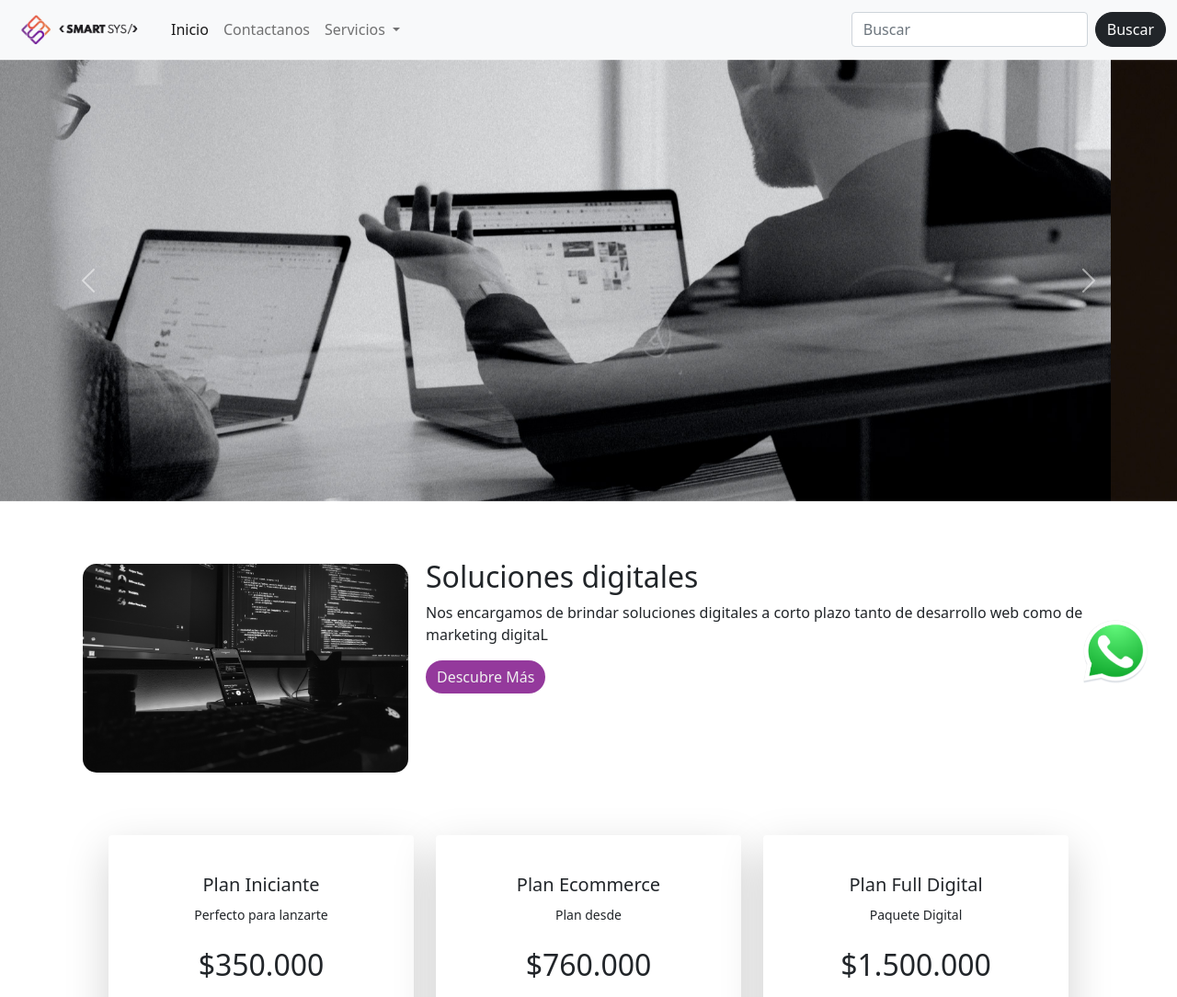
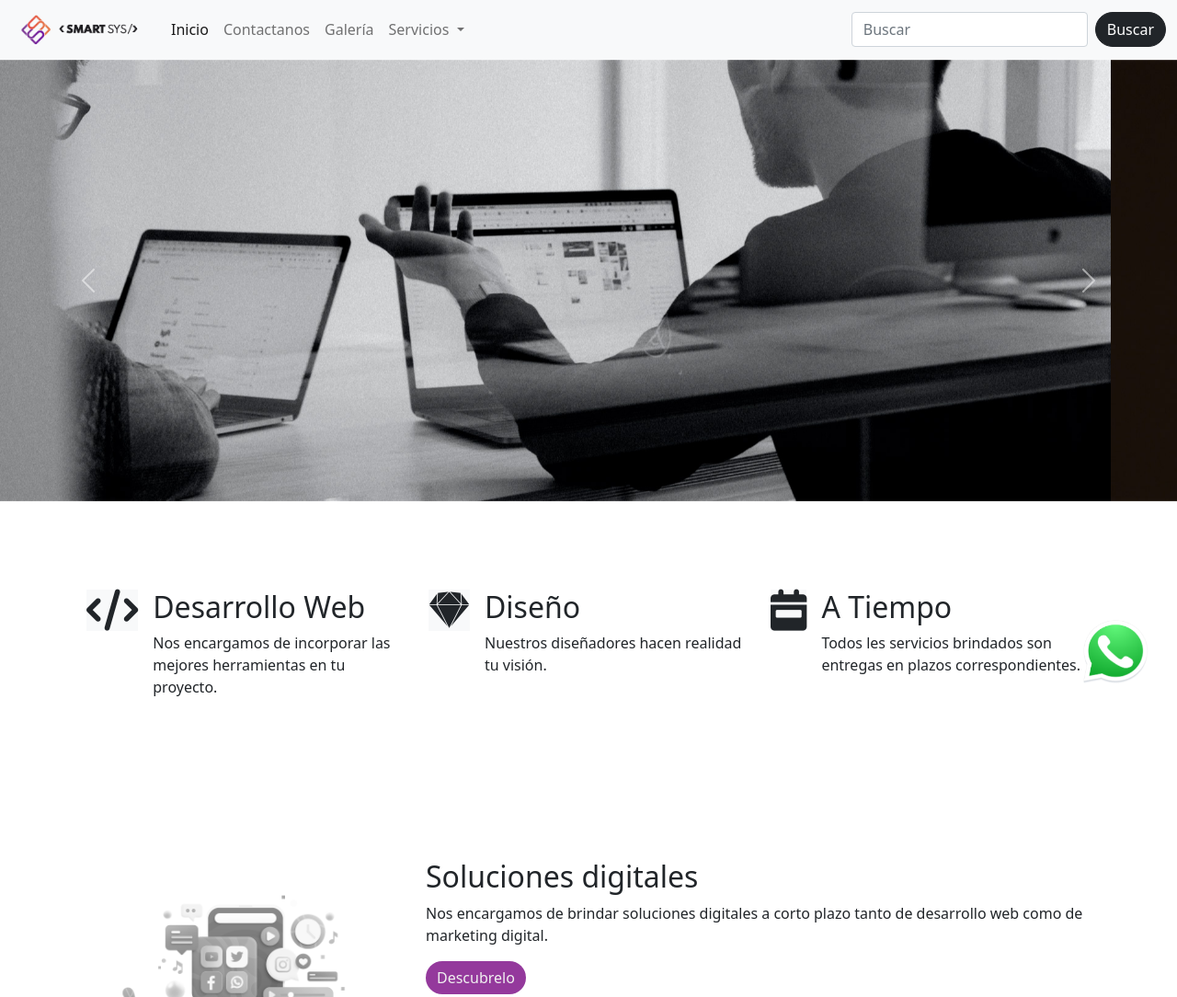
Before and after one commit to jandresst/PreEntrega03-JeanPerez, a website: page index.html in a window 1280 px wide. Shown: the top 1084 px of the page at 92% size. Drawn offline with nearby package versions, Linux system fonts and the light colour scheme.

Commit message:
error Fix

```diff
--- a/index.html
+++ b/index.html
@@ -4,10 +4,16 @@
 <head>
     <meta charset="UTF-8">
     <meta name="viewport" content="width=device-width, initial-scale=1.0">
+    <!-- Meta Description -->
+    <meta name="description" content="Soluciones digitales a tu alcance, desde desarrollo web hasta marketing digital.">
+    <meta name="keywords" content="RRSS, Paginas web, Marketing digital, Desarrollo web, Front-end">
     <!-- Bootstrap -->
     <link href="https://cdn.jsdelivr.net/npm/bootstrap@5.0.2/dist/css/bootstrap.min.css" rel="stylesheet"
         integrity="sha384-EVSTQN3/azprG1Anm3QDgpJLIm9Nao0Yz1ztcQTwFspd3yD65VohhpuuCOmLASjC" crossorigin="anonymous">
     <link rel="stylesheet" href="./css/style.css">
+    <link rel="stylesheet" href="https://cdnjs.cloudflare.com/ajax/libs/animate.css/4.1.1/animate.min.css" />
+    <script src="https://kit.fontawesome.com/04b75c3b75.js" crossorigin="anonymous"></script>
+
     <title>Pre Entrega 02</title>
 </head>
 
@@ -29,6 +35,11 @@
                     <li class="nav-item">
                         <a class="nav-link" href="./pages/contact.html">Contactanos</a>
                     </li>
+
+                    <li class="nav-item">
+                        <a class="nav-link" href="./pages/galeria.html">Galería</a>
+                    </li>
+
                     <li class="nav-item dropdown">
                         <a class="nav-link dropdown-toggle" href="#" id="navbarDropdown" role="button"
                             data-bs-toggle="dropdown" aria-expanded="false">
@@ -71,18 +82,56 @@
             <span class="visually-hidden">Siguiente</span>
         </button>
     </div>
+    <!-- Fin Slider  -->
 
+    <!-- 1ra Seccion -->
+    <div class="container px-4 py-5" id="hanging-icons">
+
+        <div class="row g-4 py-5 row-cols-1 row-cols-lg-3">
+          <div class="col d-flex align-items-start">
+            <div class="icon-square bg-light text-dark flex-shrink-0 me-3">
+              <i class="fa-solid fa-code" style="font-size: 45px;"></i>
+            </div>
+            <div>
+              <h2>Desarrollo Web</h2>
+              <p>Nos encargamos de incorporar las mejores herramientas en tu proyecto.</p>
+
+            </div>
+          </div>
+          <div class="col d-flex align-items-start">
+            <div class="icon-square bg-light text-dark flex-shrink-0 me-3">
+                <i class="fa-brands fa-sketch" style="font-size: 45px;"></i>
+            </div>
+            <div>
+              <h2>Diseño</h2>
+              <p>Nuestros diseñadores hacen realidad tu visión.</p>
+            </div>
+          </div>
+          <div class="col d-flex align-items-start">
+            <div class="icon-square bg-light text-dark flex-shrink-0 me-3">
+                <i class="fa-solid fa-calendar-week" style="font-size: 45px;"></i>
+            </div>
+            <div>
+              <h2>A Tiempo</h2>
+              <p>Todos les servicios brindados son entregas en plazos correspondientes.</p>
+            </div>
+          </div>
+        </div>
+      </div>
+                <!-- Fin 1ra seccion -->
 
     <div class="container mt-5">
         <div class="row">
             <div class="col-md-4">
-                <img src="./assets/img/services.jpg" alt="Imagen" class="img-fluid">
+                <a href="./pages/services.html">
+                    <img src="./assets/img/general-cel.png" alt="Imagen" class="img-fluid" width="700">
+                </a>
             </div>
             <div class="col-md-8">
-                <h2>Soluciones digitales</h2>
+                <h2 class="animate__fadeInDown">Soluciones digitales</h2>
                 <p>Nos encargamos de brindar soluciones digitales a corto plazo tanto de desarrollo web como de
-                    marketing digitaL</p>
-                <a href="./pages/services.html" class="btn">Descubre Más</a>
+                    marketing digital.</p>
+                <a href="./pages/services.html" class="btn">Descubrelo</a>
             </div>
         </div>
     </div>
```
Lines whose indentation alone changed are shown as unchanged.
